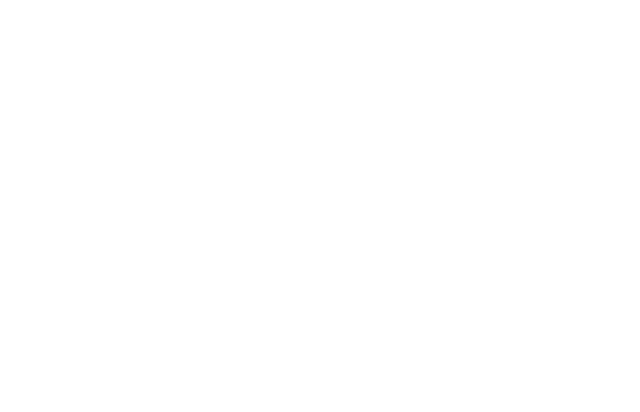
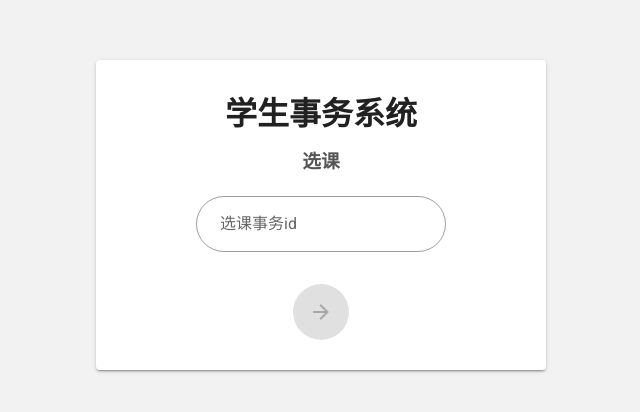
Before and after one commit to xyzsas/enroll, a Vue app: page /#/ in a window 1280 px wide. Shown: the part 160-572 px from the top of the page, without its empty margins (319-959 px from the left). Built offline with nearby package versions, Linux system fonts and the light colour scheme.

Commit message:
Add home (#3)

```diff
--- a/src/router/index.js
+++ b/src/router/index.js
@@ -1,16 +1,19 @@
 import Vue from 'vue'
 import VueRouter from 'vue-router'
+import Enroll from '@/views/Enroll.vue'
 
 Vue.use(VueRouter)
 
 const routes = [
   {
+    path: '/',
+    name: 'Home',
+    component: () => import(/* webpackChunkName: "home" */ '../views/Home.vue')
+  },
+  {
     path: '/enroll/:id',
     name: 'Enroll',
-    // route level code-splitting
-    // this generates a separate chunk (about.[hash].js) for this route
-    // which is lazy-loaded when the route is visited.
-    component: () => import(/* webpackChunkName: "enroll" */ '../views/Enroll.vue')
+    component: Enroll
   }
 ]
 
--- a/src/views/Enroll.vue
+++ b/src/views/Enroll.vue
@@ -30,6 +30,7 @@
 </template>
 <script>
 const SS = window.sessionStorage
+let timer
 
 export default {
   name: 'Enroll',
@@ -43,15 +44,31 @@
     course: 0,
     record: null,
     enrolLoading: false,
+    countdown: -100,
     ticket: false
   }),
   mounted () {
     if (!SS.token) {
       this.title = '请先登录'
-      window.location.href = '/user/#/?c=/enroll/#/enroll/' + this.$route.params.id
+      window.location.href = '/user/#/?c=/enroll/%23/enroll/' + this.$route.params.id
       return
     }
     this.fetchCourses()
+  },
+  watch: {
+    countdown () {
+      if (this.countdown <= 0) {
+        clearInterval(timer)
+        this.title = '正在加载选课数据...'
+        this.fetchCourses()
+        return
+      }
+      const d = new Date(this.countdown * 1000)
+      const hh = d.getUTCHours().toString().padStart(2, '0')
+      const mm = d.getUTCMinutes().toString().padStart(2, '0')
+      const ss = d.getSeconds().toString().padStart(2, '0')
+      this.title = `距离选课开始还有 ${hh}:${mm}:${ss}`
+    }
   },
   methods: {
     async fetchCourses () {
@@ -74,6 +91,12 @@
         if (err.response.status === 403) {
           await new Promise(resolve => setTimeout(resolve, 1000))
           window.location.href = '/index.html'
+        }
+        if (err.response.status === 406) {
+          this.countdown = err.response.data
+          timer = setInterval(() => {
+            this.countdown--
+          }, 1000)
         }
       }
     },
--- /dev/null
+++ b/src/views/Home.vue
@@ -0,0 +1,65 @@
+<template>
+  <div class="home">
+    <v-card class="form">
+      <h1>学生事务系统</h1>
+      <h3>选课</h3>
+      <v-text-field ref="input" style="width: 250px;" label="选课事务id" outlined rounded v-model="input" hint="请输入选课事务编号" @keyup.enter="next"></v-text-field>
+      <v-btn :disabled="!input" fab color="primary" @click="next">
+        <v-icon>mdi-arrow-right</v-icon>
+      </v-btn>
+    </v-card>
+  </div>
+</template>
+
+<script>
+export default {
+  name: 'Home',
+  data: () => ({
+    input: ''
+  }),
+  methods: {
+    next () {
+      if (!this.input) return
+      this.$router.push('/enroll/' + this.input)
+    }
+  }
+}
+</script>
+
+<style scoped>
+  div.home {
+    color: #333;
+    background: #F2F2F2;
+    width: 100%;
+    height: 100vh;
+    display: flex;
+    flex-direction: column;
+    justify-content: center;
+    align-items: center;
+    text-align: center;
+  }
+
+  h3 {
+    position: relative;
+    width: 100%;
+    color: #555;
+    margin: 10px 0 20px;
+  }
+
+  .form {
+    height: 310px;
+    padding: 30px 100px;
+    margin-bottom: 50px;
+    display: flex;
+    flex-direction: column;
+    align-items: center;
+    transition: all 0.5s ease;
+  }
+
+  @media (max-width: 500px) {
+    .form {
+      width: 100%;
+      padding: 30px 10px;
+    }
+  }
+</style>
```
